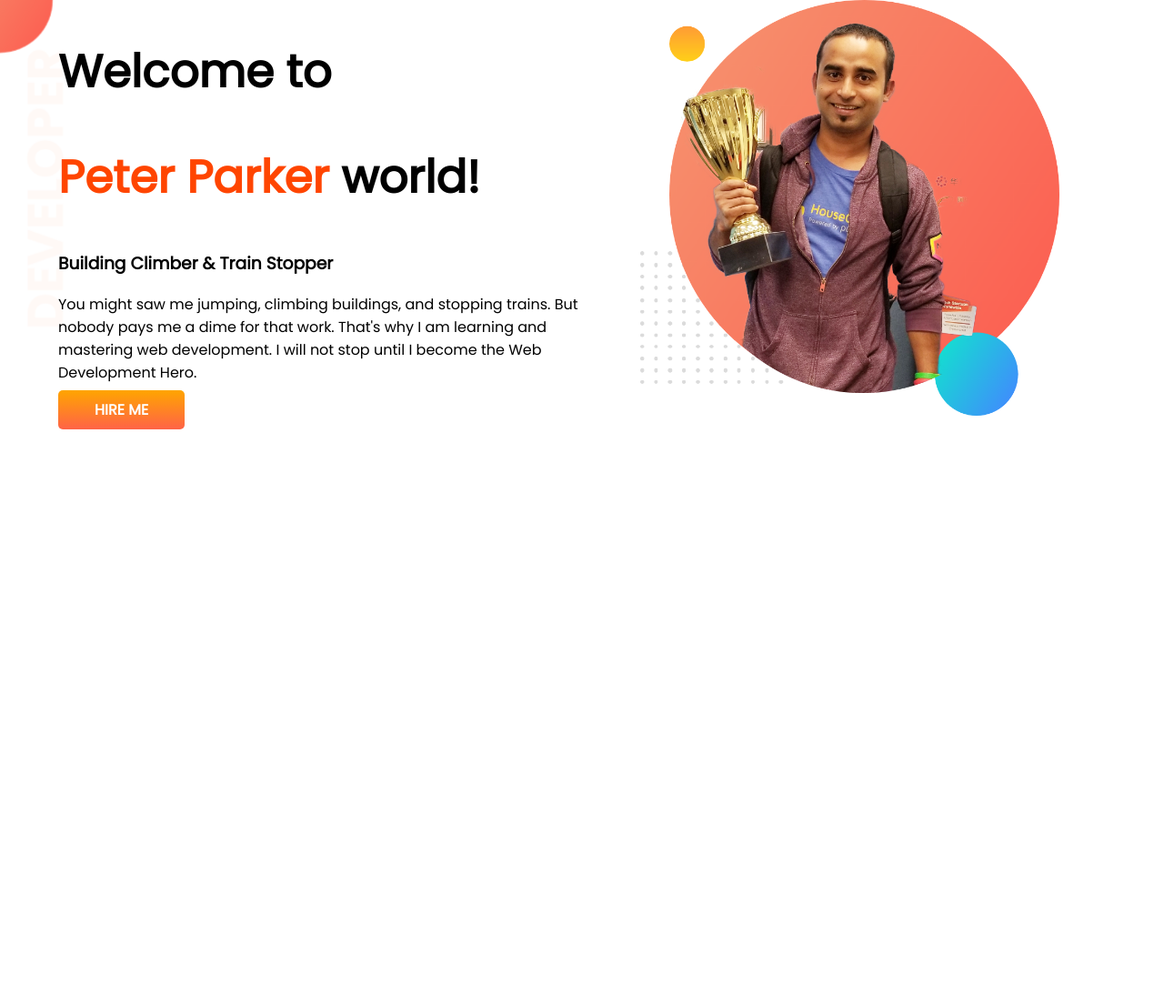
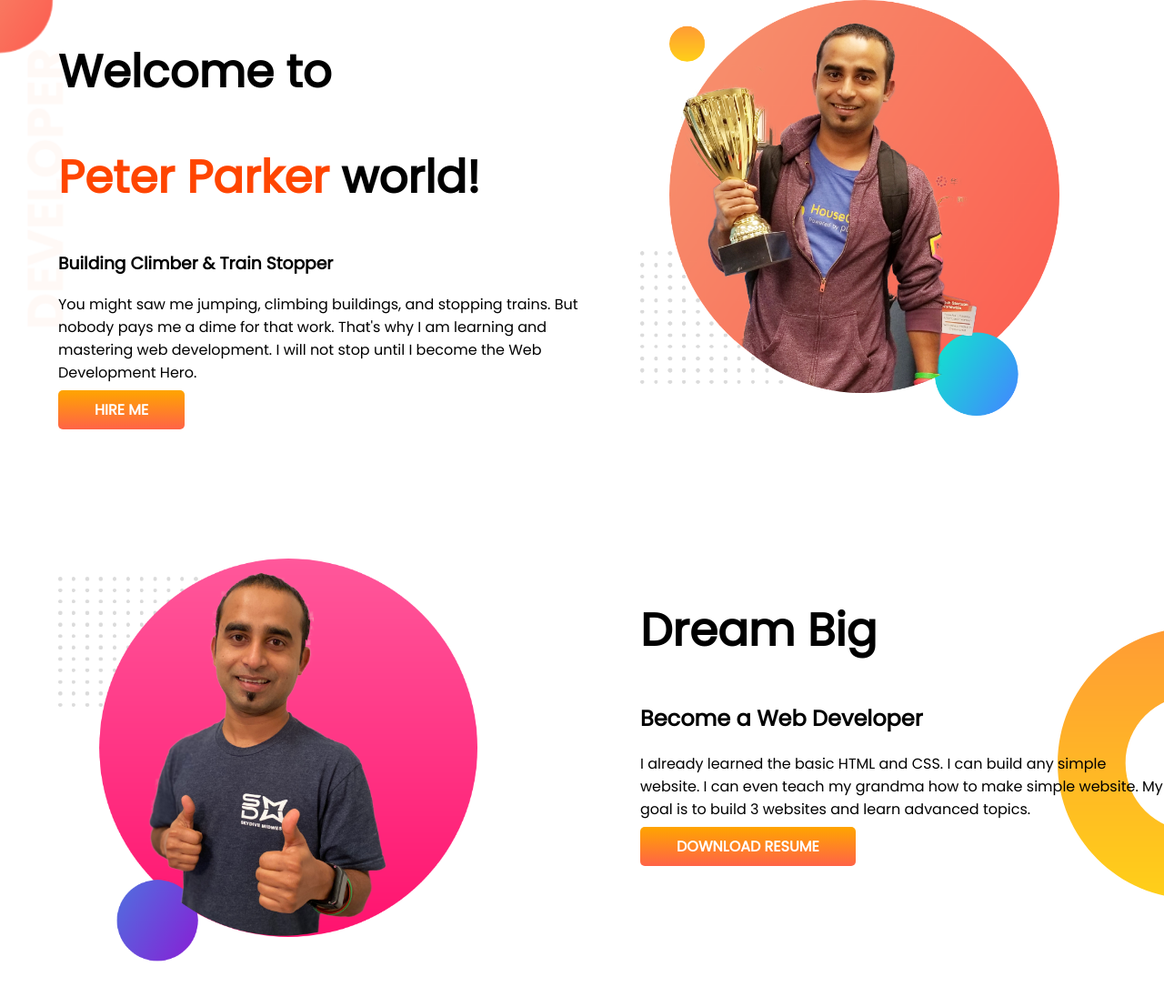
Before and after one commit to MuradNoor/Portfolio, a plain HTML site: page index.html in a window 1280 px wide. Shown: the whole page at 91% size. Before the commit the page ends 800 px from the top, so only its background shows below. Drawn offline with Linux system fonts and the light colour scheme.

Commit message:
dream added

```diff
--- a/index.html
+++ b/index.html
@@ -26,5 +26,16 @@
         </div>
         <div class="half-width"><img src="images/jhankar.png" alt=""></div>
     </section>
+    <section class="dream-big">
+        <div class="half-width"><img src="images/jhankar2.png" alt=""> </div>
+        <div class="half-width">
+            <h1>Dream Big</h1>
+            <h2>Become a Web Developer</h2>
+            <p>I already learned the basic HTML and CSS. I can build any simple website. I can even teach my grandma how
+                to make simple website. My goal is to build 3 websites and learn advanced topics.</p>
+            <a class="link-button" target="_blank" href="https://www.linkedin.com/in/murad-ahmed-noor-45497523a">
+                DOWNLOAD RESUME</a>
+        </div>
+    </section>
 </body>
 </html>
--- a/style.css
+++ b/style.css
@@ -13,6 +13,7 @@ h1 {
 
 section {
     display: flex;
+    margin-bottom: 150PX;
 }
 
 .half-width {
@@ -38,3 +39,8 @@ section {
     background-image: url(images/top-banner.png);
     background-repeat: no-repeat;
 }
+.dream-big{
+    background-image: url(images/dream-bg.png);
+    background-repeat: no-repeat;
+    background-position: right;
+}
```
